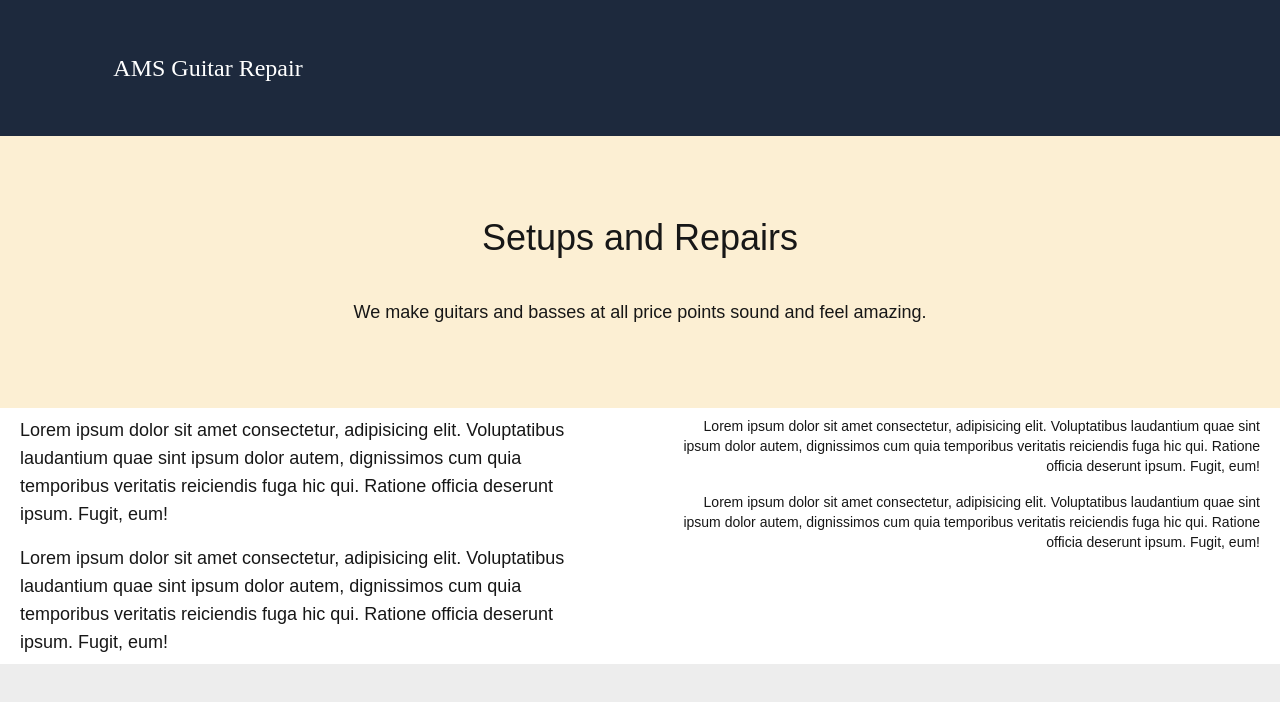
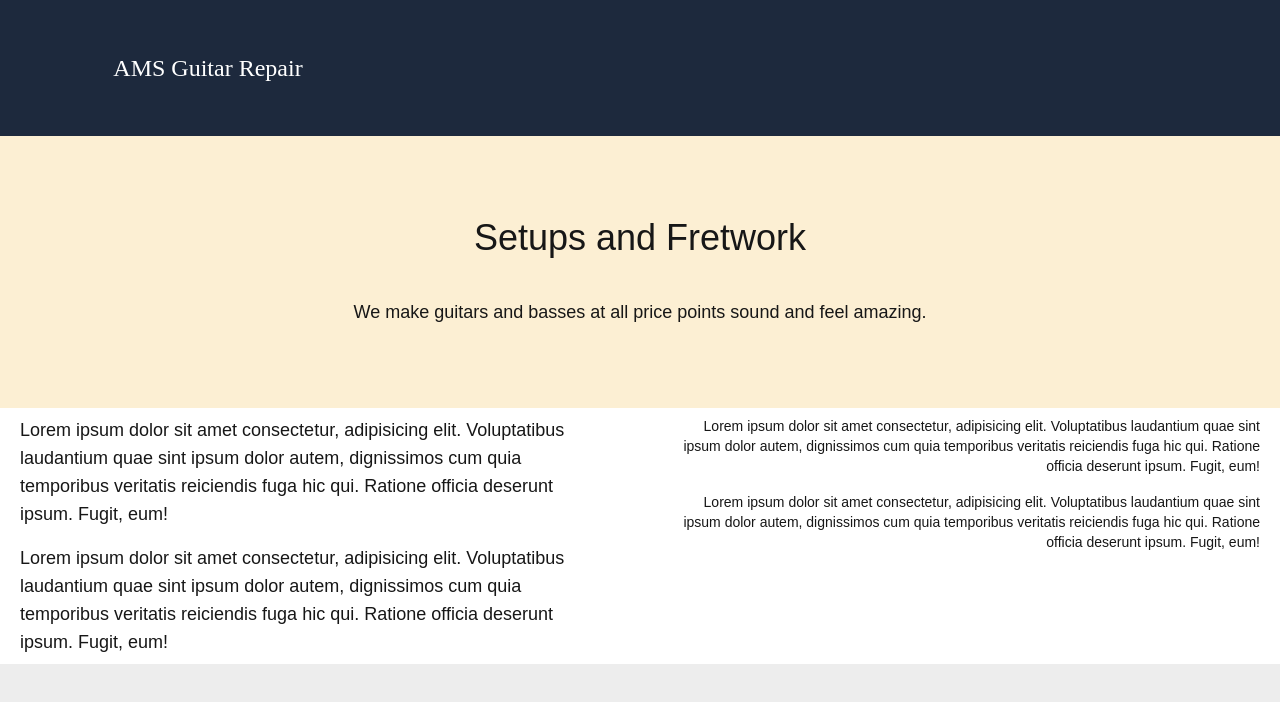
Before and after one commit to smitham50/ams-guitar-repair, a Next.js app: page / in a window 1280 px wide. Shown: the top 702 px of the page. Built offline with nearby package versions, Linux system fonts and the light colour scheme.

Commit message:
Add business name constant and change footer color

```diff
--- a/src/app/components/Banner.tsx
+++ b/src/app/components/Banner.tsx
@@ -2,7 +2,7 @@ const Banner: React.FC = () => {
   return (
     <div className="flex flex-col h-68 bg-[#fcefd3]">
       <p className="mt-auto mb-10 mx-60 text-center text-4xl text-[Pepi/Rudi]">
-        Setups and Repairs
+        Setups and Fretwork
       </p>
       <p className="text-lg text-center mb-auto text-[Qanelas]">
         We make guitars and basses at all price points sound and feel amazing.
--- a/src/app/components/Footer.tsx
+++ b/src/app/components/Footer.tsx
@@ -1,5 +1,10 @@
 const Footer: React.FC = () => {
-  return <footer className="bottom-0 fixed sticky h-34 bg-[#ededed]"></footer>;
+  return (
+    <footer className="flex bottom-0 fixed sticky h-34 bg-[#ededed]">
+      <p></p>
+    </footer>
+
+  )
 }
 
 export default Footer;
--- a/src/app/components/Header.tsx
+++ b/src/app/components/Header.tsx
@@ -1,7 +1,9 @@
+import { BUSINESS_NAME } from "@/constants/constants";
+
 const Header: React.FC = () => {
   return (
     <header className="bg-slate-800 h-34 grid grid-cols-3 gap-4 text:white @container">
-      <p className="m-auto text-white text-2xl font-[Gowun_Dodum]">AMS Guitar Repair</p>
+      <p className="m-auto text-white text-2xl font-[Gowun_Dodum]">{BUSINESS_NAME}</p>
     </header>
   );
 }
--- a/src/constants/constants.ts
+++ b/src/constants/constants.ts
@@ -0,0 +1 @@
+export const BUSINESS_NAME:string = 'AMS Guitar Repair';
```
